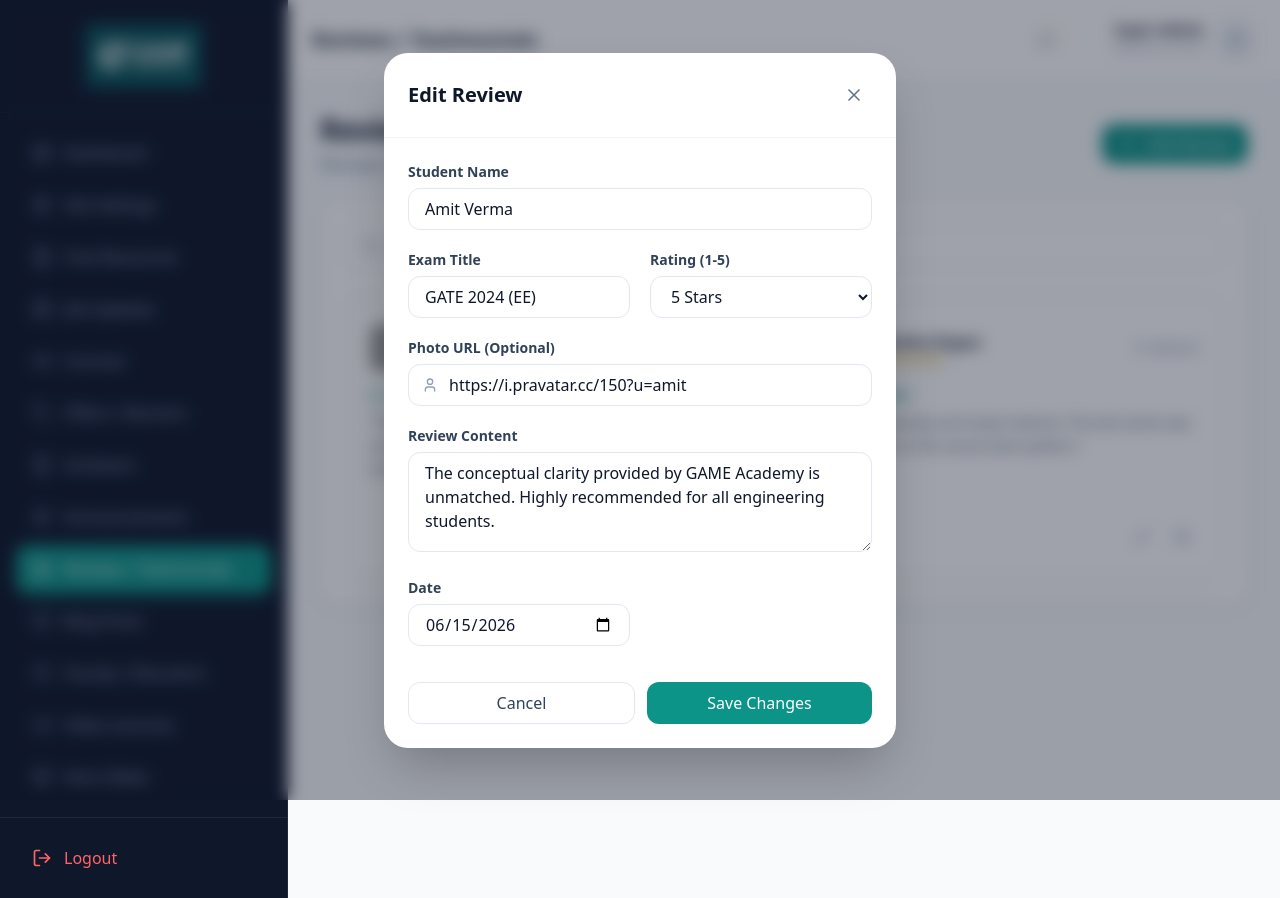
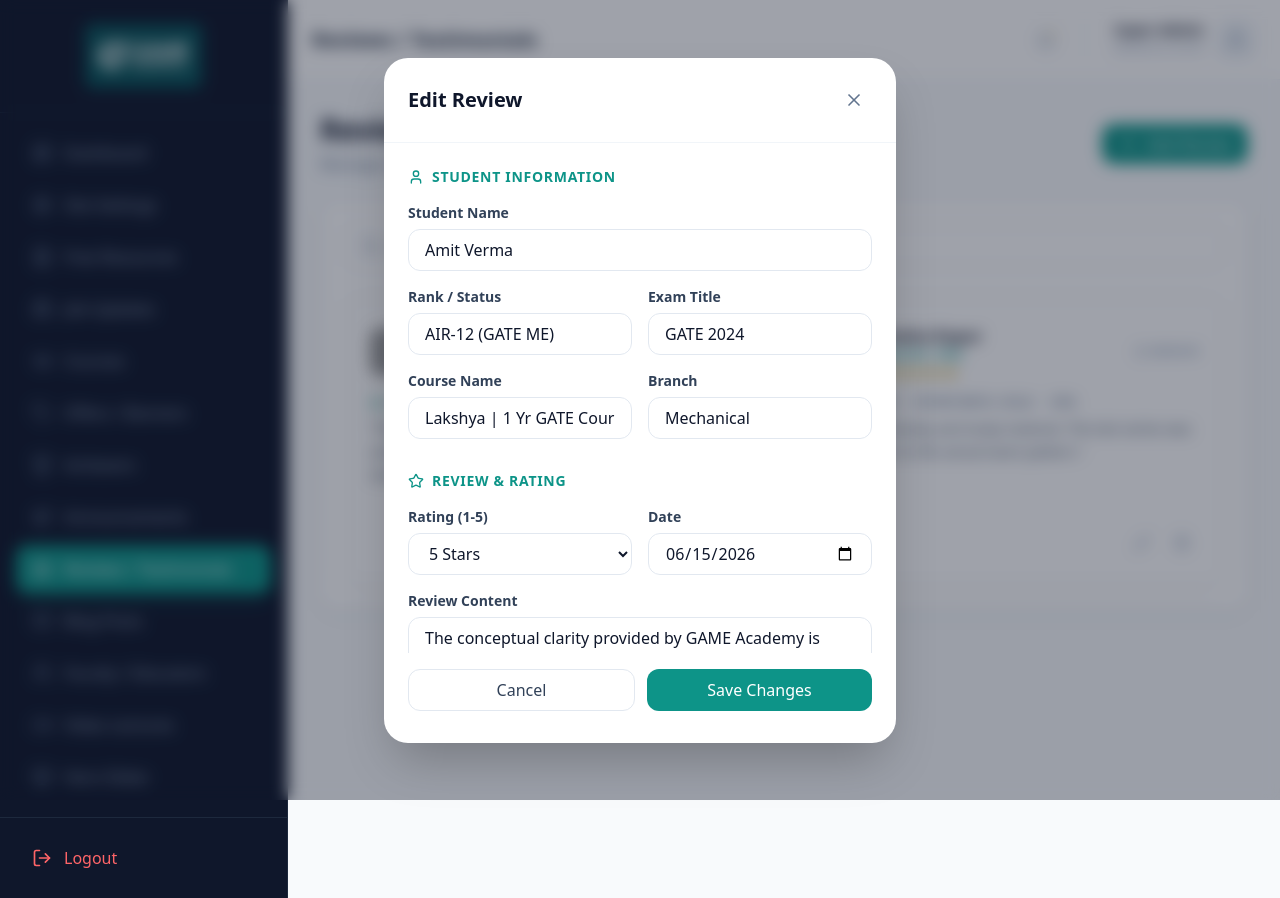
Before and after one commit to techinfigo/Game-Admin-Pannel, a React (Vite) app: page /admin/reviews in a window 1280 px wide. Both pictures are taken after a click on the button 691 px from the left and 537 px from the top of the page. Built offline with nearby package versions, Linux system fonts and the light colour scheme; grey boxes are pictures that could not be loaded.

Commit message:
feat(reviews): expand review model and management fields
Updated the Review interface to include rank, course, and branch details to provide more comprehensive student success stories. Updated the admin review form to support these new fields.

```diff
--- a/src/admin/Reviews.tsx
+++ b/src/admin/Reviews.tsx
@@ -13,7 +13,8 @@ import {
   X,
   User,
   GraduationCap,
-  Calendar
+  Calendar,
+  Image as ImageIcon
 } from 'lucide-react';
 import { motion, AnimatePresence } from 'motion/react';
 import { Review } from '../types';
@@ -22,7 +23,10 @@ const initialReviews: Review[] = [
   {
     id: '1',
     studentName: 'Amit Verma',
-    exam: 'GATE 2024 (EE)',
+    rank: 'AIR-12 (GATE ME)',
+    exam: 'GATE 2024',
+    course: 'Lakshya | 1 Yr GATE Course',
+    branch: 'Mechanical',
     rating: 5,
     reviewText: 'The conceptual clarity provided by GAME Academy is unmatched. Highly recommended for all engineering students.',
     photoUrl: 'https://i.pravatar.cc/150?u=amit',
@@ -31,8 +35,11 @@ const initialReviews: Review[] = [
   {
     id: '2',
     studentName: 'Sneha Kapur',
+    rank: 'Selected - CPWD',
     exam: 'SSC-JE 2023',
-    rating: 4,
+    course: 'Victory Batch | SSC-JE',
+    branch: 'Civil',
+    rating: 5,
     reviewText: 'Excellent faculty and study material. The test series was very similar to the actual exam pattern.',
     photoUrl: 'https://i.pravatar.cc/150?u=sneha',
     date: '2026-05-20'
@@ -47,7 +54,10 @@ export default function Reviews() {
 
   const [formData, setFormData] = useState<Partial<Review>>({
     studentName: '',
+    rank: '',
     exam: '',
+    course: '',
+    branch: '',
     rating: 5,
     reviewText: '',
     photoUrl: '',
@@ -62,7 +72,10 @@ export default function Reviews() {
       setEditingReview(null);
       setFormData({
         studentName: '',
+        rank: '',
         exam: '',
+        course: '',
+        branch: '',
         rating: 5,
         reviewText: '',
         photoUrl: '',
@@ -102,7 +115,9 @@ export default function Reviews() {
 
   const filteredReviews = reviews.filter(r =>
     r.studentName.toLowerCase().includes(searchTerm.toLowerCase()) ||
-    r.exam.toLowerCase().includes(searchTerm.toLowerCase())
+    r.exam.toLowerCase().includes(searchTerm.toLowerCase()) ||
+    r.rank.toLowerCase().includes(searchTerm.toLowerCase()) ||
+    r.course.toLowerCase().includes(searchTerm.toLowerCase())
   );
 
   return (
@@ -151,8 +166,9 @@ export default function Reviews() {
                       />
                     </div>
                     <div>
-                      <h3 className="font-bold text-slate-900">{review.studentName}</h3>
-                      <div className="flex items-center gap-1">
+                      <h3 className="font-bold text-slate-900 line-clamp-1">{review.studentName}</h3>
+                      <p className="text-[10px] font-bold text-game-teal uppercase tracking-tight line-clamp-1">{review.rank}</p>
+                      <div className="flex items-center gap-1 mt-1">
                         {[...Array(5)].map((_, i) => (
                           <Star
                             key={i}
@@ -171,9 +187,19 @@ export default function Reviews() {
                 </div>
 
                 <div className="space-y-2 mb-6">
-                  <div className="flex items-center gap-2 text-xs font-bold text-game-teal">
-                    <GraduationCap className="w-3.5 h-3.5" />
+                  <div className="flex flex-wrap gap-2">
+                    <div className="flex items-center gap-1.5 text-[10px] font-bold text-slate-500 uppercase">
+                      <GraduationCap className="w-3.5 h-3.5 text-game-teal" />
                       {review.exam}
+                    </div>
+                    <div className="flex items-center gap-1.5 text-[10px] font-bold text-slate-500 uppercase">
+                      <div className="w-1 h-1 rounded-full bg-slate-300" />
+                      {review.course}
+                    </div>
+                    <div className="flex items-center gap-1.5 text-[10px] font-bold text-slate-500 uppercase">
+                      <div className="w-1 h-1 rounded-full bg-slate-300" />
+                      {review.branch}
+                    </div>
                   </div>
                   <p className="text-slate-600 text-sm leading-relaxed line-clamp-3">"{review.reviewText}"</p>
                 </div>
@@ -221,8 +247,14 @@ export default function Reviews() {
                 <button onClick={handleCloseModal} className="p-2 hover:bg-slate-100 rounded-xl transition-colors"><X className="w-5 h-5 text-slate-500" /></button>
               </div>
 
-              <form onSubmit={handleSubmit} className="p-6 space-y-5">
-                <div className="grid grid-cols-1 sm:grid-cols-2 gap-5">
+              <form onSubmit={handleSubmit} className="p-6 space-y-8 overflow-y-auto max-h-[75vh]">
+                {/* Student Info */}
+                <div className="space-y-4">
+                  <div className="flex items-center gap-2 text-game-teal font-bold text-sm uppercase tracking-wider">
+                    <User className="w-4 h-4" />
+                    Student Information
+                  </div>
+                  <div className="grid grid-cols-1 sm:grid-cols-2 gap-4">
                     <div className="sm:col-span-2">
                       <label className="label-text">Student Name</label>
                       <input
@@ -230,6 +262,15 @@ export default function Reviews() {
                         value={formData.studentName}
                         onChange={(e) => setFormData({ ...formData, studentName: e.target.value })}
                         className="input-field" placeholder="Full name of the student" required
+                      />
+                    </div>
+                    <div>
+                      <label className="label-text">Rank / Status</label>
+                      <input
+                        type="text"
+                        value={formData.rank}
+                        onChange={(e) => setFormData({ ...formData, rank: e.target.value })}
+                        className="input-field" placeholder="e.g. AIR-1 (GATE ME)" required
                       />
                     </div>
                     <div>
@@ -241,6 +282,34 @@ export default function Reviews() {
                         className="input-field" placeholder="e.g. GATE 2024" required
                       />
                     </div>
+                    <div>
+                      <label className="label-text">Course Name</label>
+                      <input
+                        type="text"
+                        value={formData.course}
+                        onChange={(e) => setFormData({ ...formData, course: e.target.value })}
+                        className="input-field" placeholder="e.g. Lakshya Course" required
+                      />
+                    </div>
+                    <div>
+                      <label className="label-text">Branch</label>
+                      <input
+                        type="text"
+                        value={formData.branch}
+                        onChange={(e) => setFormData({ ...formData, branch: e.target.value })}
+                        className="input-field" placeholder="e.g. Mechanical" required
+                      />
+                    </div>
+                  </div>
+                </div>
+
+                {/* Review Content */}
+                <div className="space-y-4">
+                  <div className="flex items-center gap-2 text-game-teal font-bold text-sm uppercase tracking-wider">
+                    <Star className="w-4 h-4" />
+                    Review & Rating
+                  </div>
+                  <div className="grid grid-cols-1 sm:grid-cols-2 gap-4">
                     <div>
                       <label className="label-text">Rating (1-5)</label>
                       <select
@@ -255,7 +324,33 @@ export default function Reviews() {
                         <option value={1}>1 Star</option>
                       </select>
                     </div>
+                    <div>
+                      <label className="label-text">Date</label>
+                      <input
+                        type="date"
+                        value={formData.date}
+                        onChange={(e) => setFormData({ ...formData, date: e.target.value })}
+                        className="input-field" required
+                      />
+                    </div>
                     <div className="sm:col-span-2">
+                      <label className="label-text">Review Content</label>
+                      <textarea
+                        value={formData.reviewText}
+                        onChange={(e) => setFormData({ ...formData, reviewText: e.target.value })}
+                        className="input-field min-h-[100px]" placeholder="Student's feedback..." required
+                      />
+                    </div>
+                  </div>
+                </div>
+
+                {/* Photo */}
+                <div className="space-y-4">
+                  <div className="flex items-center gap-2 text-game-teal font-bold text-sm uppercase tracking-wider">
+                    <ImageIcon className="w-4 h-4" />
+                    Student Photo
+                  </div>
+                  <div>
                     <label className="label-text">Photo URL (Optional)</label>
                     <div className="relative">
                       <input
@@ -267,26 +362,9 @@ export default function Reviews() {
                       <User className="w-4 h-4 text-slate-400 absolute left-3.5 top-1/2 -translate-y-1/2" />
                     </div>
                   </div>
-                  <div className="sm:col-span-2">
-                    <label className="label-text">Review Content</label>
-                    <textarea
-                      value={formData.reviewText}
-                      onChange={(e) => setFormData({ ...formData, reviewText: e.target.value })}
-                      className="input-field min-h-[100px]" placeholder="Student's feedback..." required
-                    />
-                  </div>
-                  <div>
-                    <label className="label-text">Date</label>
-                    <input
-                      type="date"
-                      value={formData.date}
-                      onChange={(e) => setFormData({ ...formData, date: e.target.value })}
-                      className="input-field" required
-                    />
-                  </div>
                 </div>
 
-                <div className="pt-4 flex gap-3">
+                <div className="pt-4 flex gap-3 sticky bottom-0 bg-white pb-2">
                   <button type="button" onClick={handleCloseModal} className="btn-secondary flex-1 justify-center">Cancel</button>
                   <button type="submit" className="btn-primary flex-1 justify-center">{editingReview ? 'Save Changes' : 'Publish Review'}</button>
                 </div>
--- a/src/types.ts
+++ b/src/types.ts
@@ -110,11 +110,14 @@ export interface Announcement {
 export interface Review {
   id: string;
   studentName: string;
-  exam: string;
+  rank: string;        // e.g. "AIR-1 (GATE ME)" or "SSC-JE Selected"
+  exam: string;        // optional
+  course: string;      // e.g. "Lakshya | 1 Yr GATE Course"
+  branch: string;      // e.g. "Mechanical"
   rating: number;
   reviewText: string;
   photoUrl?: string;
-  date: string;
+  date: string;        // optional
 }
 
 export interface BlogPost {
```
Lines whose indentation alone changed are shown as unchanged.
